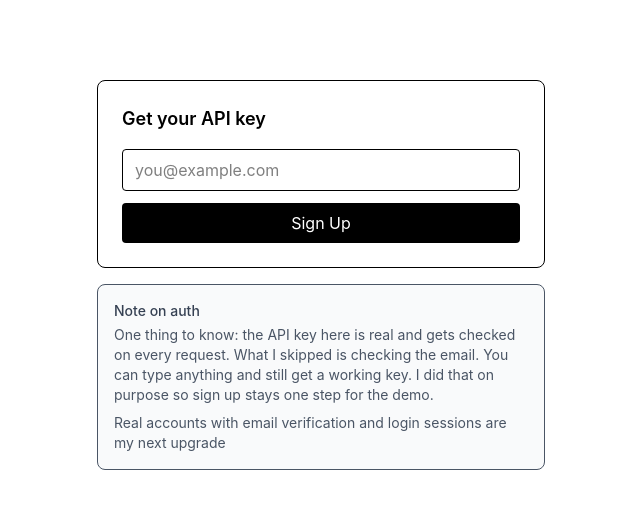
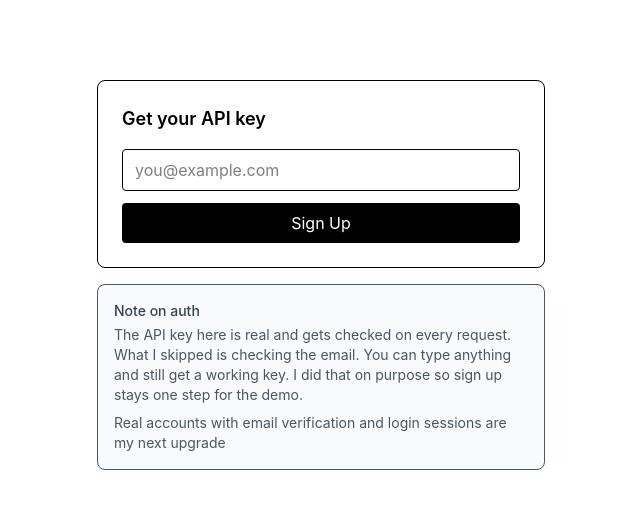
Before and after one commit to Prajwaliscoding/llm-inference-gateway, a React (Vite) app in the folder frontend/: page / in a window 1280 px wide. Both pictures are taken after a click on the button "Get Started". Shown: the top 508 px of the page, without its empty margins (319-959 px from the left). Built offline with nearby package versions, Linux system fonts and the light colour scheme; no server answers.

Commit message:
Edited signup page

```diff
--- a/frontend/src/components/SignUpForm.jsx
+++ b/frontend/src/components/SignUpForm.jsx
@@ -103,7 +103,7 @@ export default function SignupForm({ onSignedUp }) {
       <div className="mt-4 p-4 bg-gray-50 border rounded-lg text-sm text-gray-600">
         <p className="font-medium text-gray-700 mb-1">Note on auth</p>
         <p>
-          One thing to know: the API key here is real and gets checked on every
+          The API key here is real and gets checked on every
           request. What I skipped is checking the email. You can type anything
           and still get a working key. I did that on purpose so sign up stays
           one step for the demo.
```
